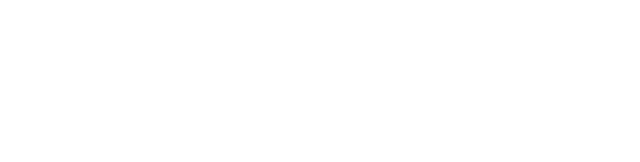
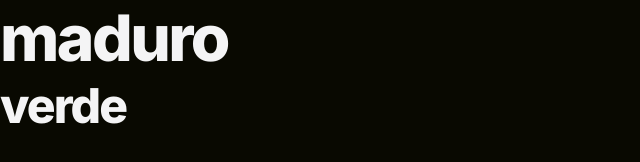
Before and after one commit to Carlosfagomes/LP-de-produto, a plain HTML site: page index.html in a window 1280 px wide. Shown: the whole page, without its empty margins (0-640 px from the left). Drawn offline with Linux system fonts and the light colour scheme.

Commit message:
Defining CSS vars

```diff
--- a/index.html
+++ b/index.html
@@ -1,14 +1,18 @@
 <!DOCTYPE html>
 <html lang="pt-br">
 <head>
+    <link rel="preconnect" href="https://fonts.googleapis.com">
+    <link rel="preconnect" href="https://fonts.gstatic.com" crossorigin>
     <meta charset="UTF-8">
     <meta name="viewport" content="width=device-width, initial-scale=1.0">
     <title>Zingen karaoke
     </title>
 
-    <link rel="stylesheet" href="./styles/index.css">
+    <link rel="stylesheet" href="./styles/global.css">
+    <link href="https://fonts.googleapis.com/css2?family=Inter:ital,opsz,wght@0,14..32,100..900;1,14..32,100..900&display=swap" rel="stylesheet">
 </head>
 <body>
-
+    <h1>maduro</h1>
+    <h2>verde</h2>
 </body>
 </html>
--- a/styles/global.css
+++ b/styles/global.css
@@ -0,0 +1,82 @@
+*,
+*::before,
+*::after {
+    box-sizing:border-box;
+}
+
+* {
+    margin: 0;
+    padding: 0;
+    font: inherit;
+
+    -webkit-font-smoothing: antialiased;
+    -moz-osx-font-smoothing: grayscale;
+}
+
+:root {
+    --bg-color: #090901;
+    --surface-color: #18181b;
+    --text-color-primary: #f4f4f5;
+    --text-color-secondary: #a1a1aa;
+    --brand-color: #f7b733;
+    --brand-color-secondary: #fc4a1a;
+
+    --ff-sans: 'Inter', system-ui, sans-serif;
+    --fw-base: 400;
+    --fw-md: 500;
+    --fw-bold: 800;
+
+    --fs-sm: 0.875rem;
+    --fs-md: 1rem;
+    --fs-lg: 1.25rem;
+    --fs-xl: 1.5rem;
+    --fs-2xl: 2.5rem;
+}
+
+html {
+    font-family: var(--ff-sans);
+    font-weight: var(--fs-md);
+    font-size: var(--fs-md);
+    line-height: 1.6;
+    color: var(--text-color-primary);
+}
+
+body {
+    background-color: var(--bg-color);
+}
+
+h1, h2, h3 {
+    line-height: 1.2;
+    color: var(--text-color-primary);
+    font-weight: var(--fw-bold);
+    letter-spacing: -0.04em;
+}
+
+h1 {
+    font-size: var(--fs-2xl);
+}
+
+h2 {
+    font-size: var(--fs-xl);
+}
+
+h3 {
+    font-size: var(--fs-lg);
+}
+
+a{
+    text-decoration: none;
+    color: inherit;
+}
+
+ul[role="list"] {
+    list-style: none;
+}
+
+@media (width >= 80em) {
+    :root {
+        --fs-lg: 2rem;
+        --fs-xl: 3rem;
+        --fs-2xl: 4rem;
+    }
+}
```
